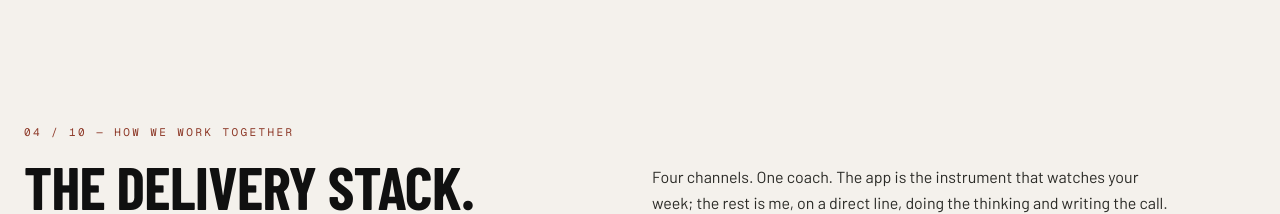
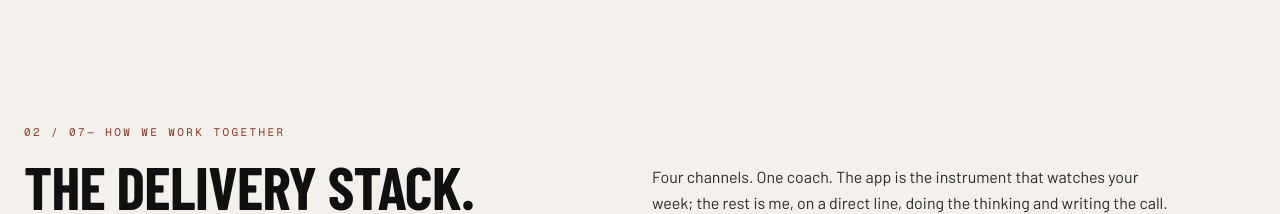
Before and after one commit to coachedbymattj/Matt-Coaching-Website-V2, a Next.js app: page / in a window 1280 px wide. Shown: the part 1340-1554 px from the top of the page. Built offline with nearby package versions, Linux system fonts and the light colour scheme; no server answers.

Commit message:
Home: renumber delivery stack eyebrow to 02 / 07

```diff
--- a/app/components/home/DeliveryStack.tsx
+++ b/app/components/home/DeliveryStack.tsx
@@ -125,7 +125,7 @@ export function HomeDeliveryStack() {
         <div className="grid grid-cols-12 gap-6">
           <Reveal className="col-span-12 md:col-span-5">
             <div className="font-mono text-[11px] uppercase tracking-[0.22em] text-ember-deep">
-              04 / 10 — How we work together
+              02 / 07— How we work together
             </div>
             <h2 className="mt-4 font-display text-5xl font-bold uppercase leading-[0.92] tracking-[-0.01em] text-ink-900 md:text-6xl">
               The delivery stack.
```
